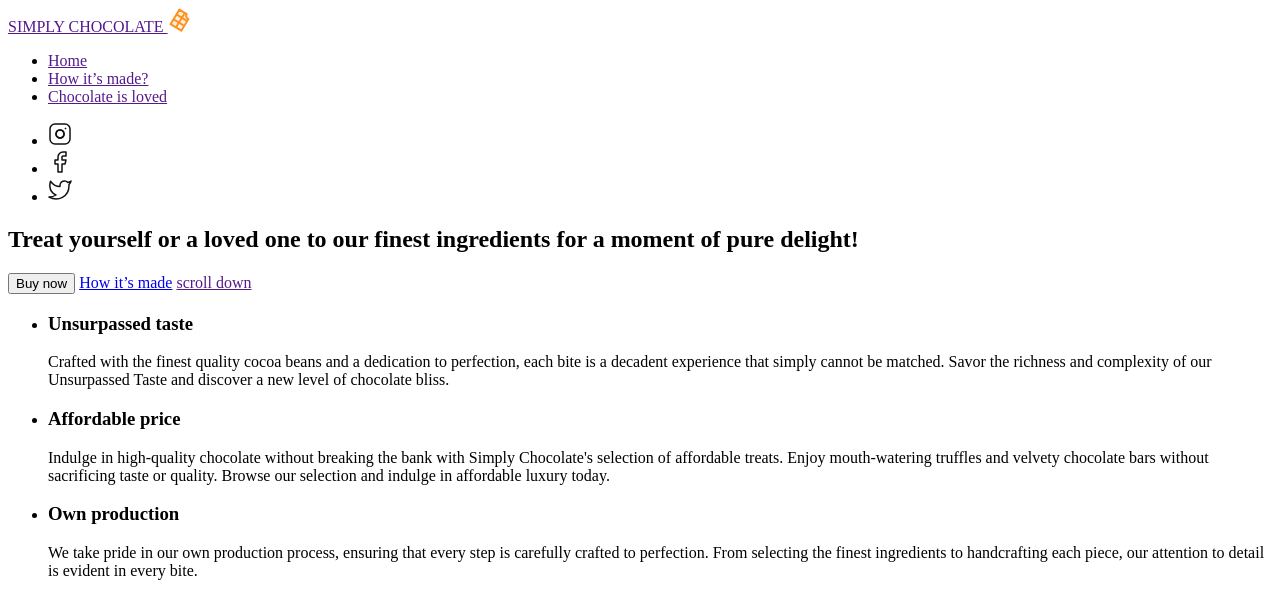
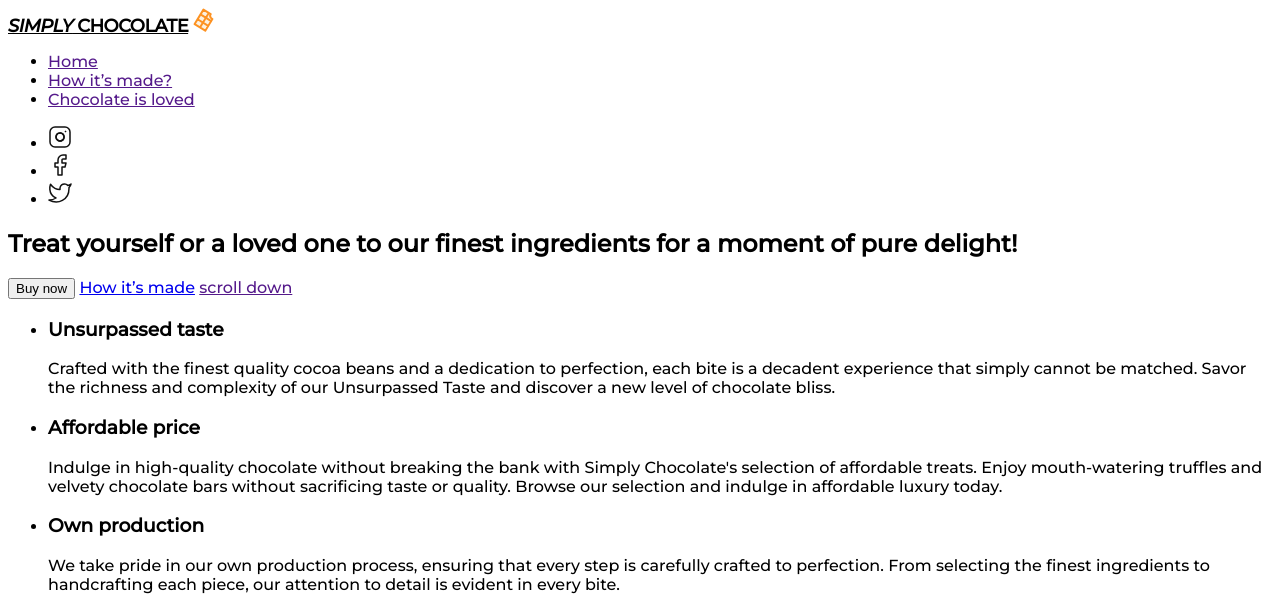
Before and after one commit to Andrii-UA99/fs-106, a plain HTML site: page index.html in a window 1280 px wide. Shown: the top 597 px of the page. Drawn offline with Linux system fonts and the light colour scheme.

Commit message:
logo-css

```diff
--- /dev/null
+++ b/CSS/styles.css
@@ -0,0 +1,16 @@
+body {
+font-family: "Montserrat", sans-serif;
+}
+
+.header-logo {
+        font-weight: 700;
+        font-size: 18px;
+        line-height: 111%;
+        letter-spacing: -0.03em;
+        color: var(--black);
+}
+
+.header-logo-cursive {
+    font-style: italic;
+
+}
--- a/index.html
+++ b/index.html
@@ -4,28 +4,44 @@
     <meta charset="UTF-8" />
     <meta name="viewport" content="width=device-width, initial-scale=1.0" />
     <title>Chocolate</title>
+    <link rel="stylesheet" href="./CSS/styles.css" />
+    <link rel="preconnect" href="https://fonts.googleapis.com" />
+    <link rel="preconnect" href="https://fonts.gstatic.com" crossorigin />
+    <link
+      href="https://fonts.googleapis.com/css2?family=Montserrat:ital,wght@0,500;1,500&display=swap"
+      rel="stylesheet"
+    />
+
   </head>
   <body>
-    <header>
-      <nav>
-        <a href=""
-          >SIMPLY CHOCOLATE
-          <img src="./images/chocolate-icon.svg" alt="chocolate-icon"
+    <header class="header">
+      <nav class="header-navigation">
+        <a class="header-logo" href=""><span class="header-logo-cursive">SIMPLY</span> CHOCOLATE</a>
+          <img
+            class="header-logo-image"
+            src="./images/chocolate-icon.svg"
+            alt="chocolate-icon"
         /></a>
-        <ul>
-          <li><a href="">Home</a></li>
-          <li><a href="">How it’s made?</a></li>
-          <li><a href="">Chocolate is loved</a></li>
+        <ul class="header-menu-list">
+          <li class="header-menu-item">
+            <a class="header-menu-link" href="">Home</a>
+          </li>
+          <li class="header-menu-item">
+            <a class="header-menu-link" href="">How it’s made?</a>
+          </li>
+          <li class="header-menu-item">
+            <a class="header-menu-link" href="">Chocolate is loved</a>
+          </li>
         </ul>
       </nav>
 
       <ul>
-        <li>
+        <li class="header-contact-item">
           <a href="" target="_blank" rel="noopener noreferrer nofallow"
             ><img src="./images/instagram.svg" alt="instagram-icon" width="24"
           /></a>
         </li>
-        <li>
+        <li class="header-contact-item">
           <a href=""
             ><img src="images/facebook.svg" alt="facebook-icon" width="24"
           /></a>
```
